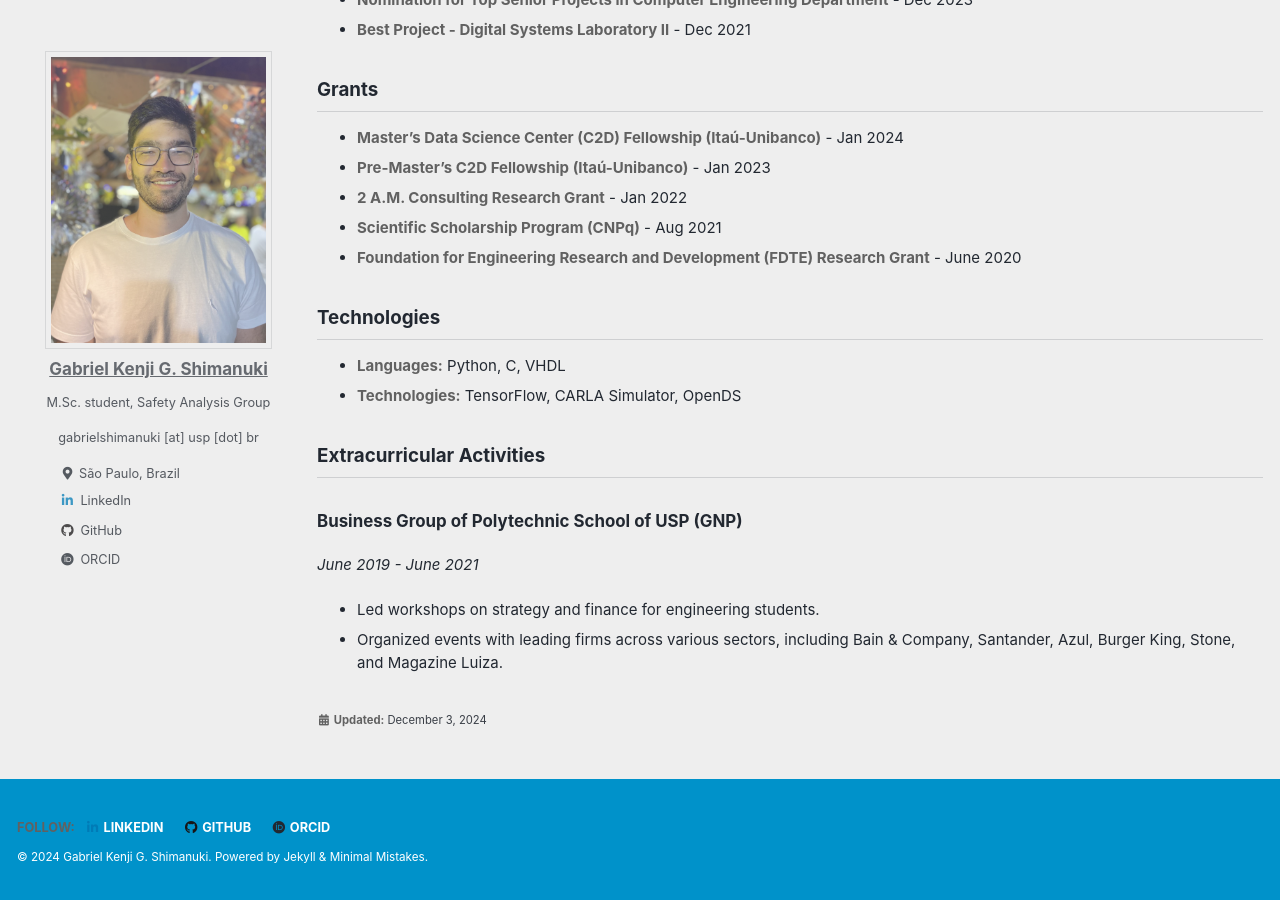
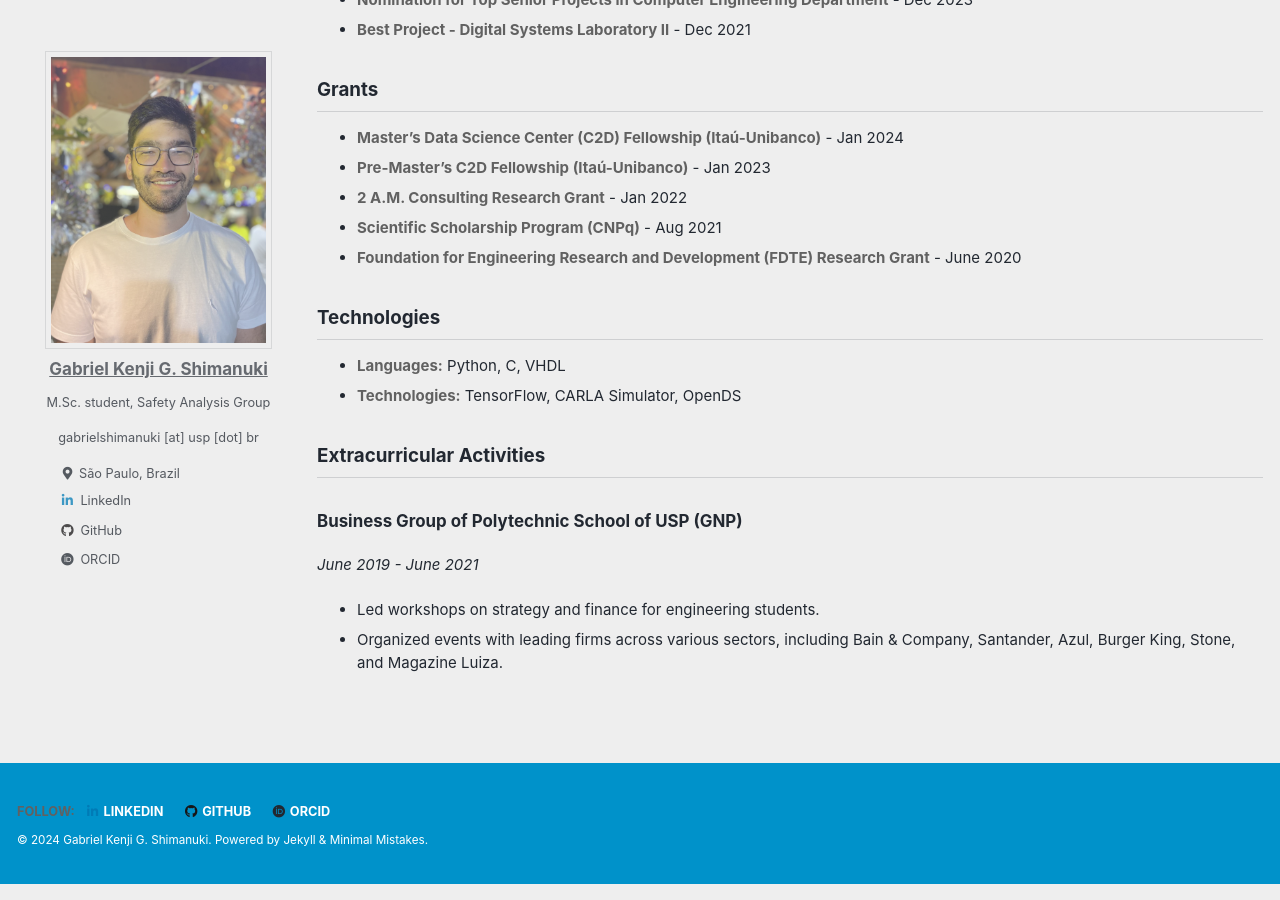
Before and after one commit to GabrielShimanuki/gabrielshimanuki.github.io, a Jekyll site: the page built from _pages/CV.md, in a window 1280 px wide and 900 px high, scrolled down 3201 px. Built offline with Jekyll 4.4.1, drawn with Linux system fonts in a browser that asks for light colours; cached includes are drawn as plain includes.

Commit message:
permalink CV.md

```diff
--- a/_pages/CV.md
+++ b/_pages/CV.md
@@ -4,7 +4,6 @@ author_profile: true
 toc: false
 toc_label: "Contents"
 toc_icon: "cog"
-last_modified_at: 2024-12-03
 ---
 <style type="text/css">
 
```
